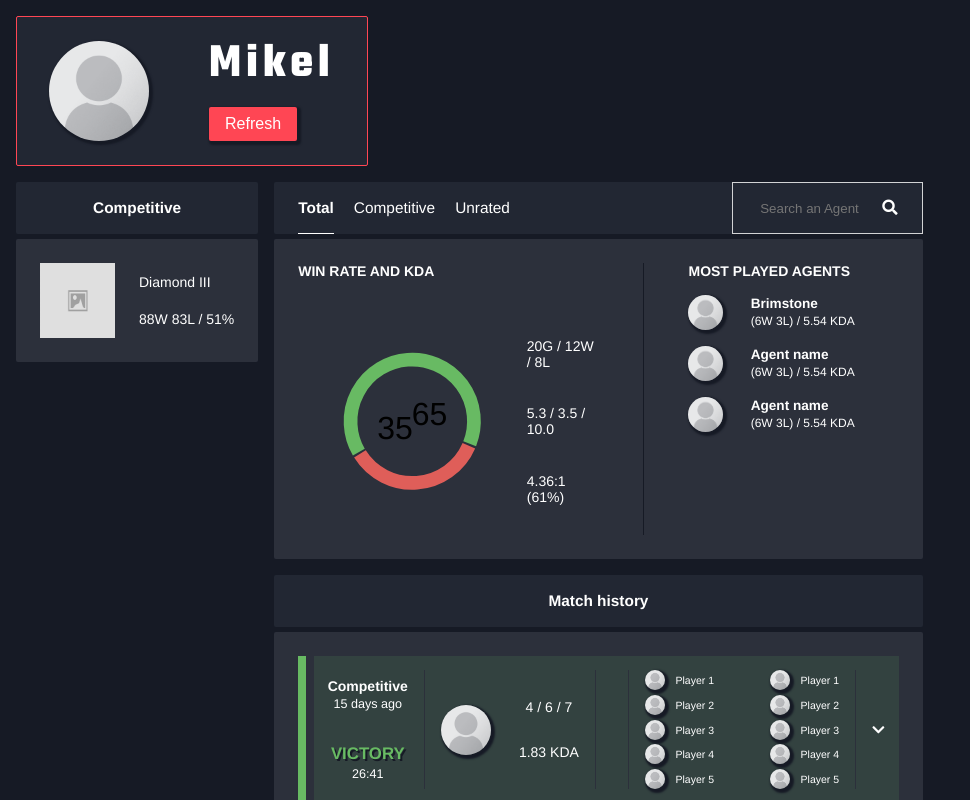
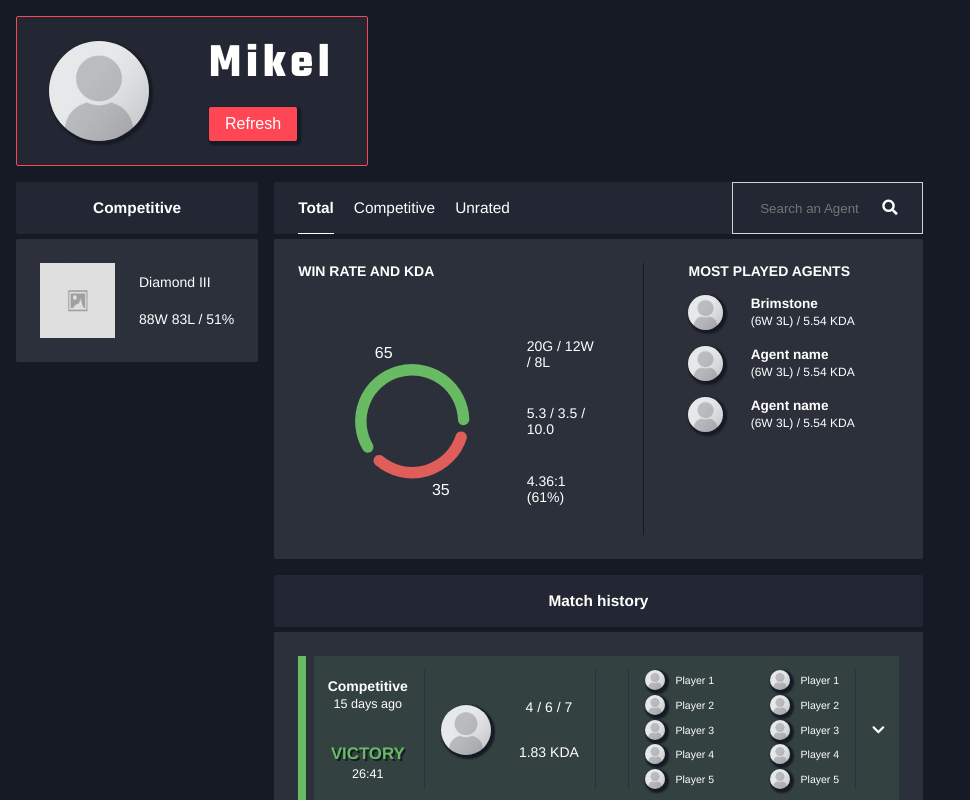
Before and after one commit to bobaec/valostats, a React (Create React App) app: page /player in a window 1280 px wide. Shown: the top 800 px of the page, without its empty margins (0-970 px from the left). Built offline with nearby package versions, Linux system fonts and the light colour scheme.

Commit message:
fix labels on piechart

```diff
--- a/src/components/playerComponents/HistoryOverviewPiechart.jsx
+++ b/src/components/playerComponents/HistoryOverviewPiechart.jsx
@@ -1,33 +1,38 @@
-import React, { useState } from "react";
-import { PieChart } from "react-minimal-pie-chart";
+import React, { useState } from 'react';
+import { PieChart } from 'react-minimal-pie-chart';
 
 export default function HistoryOverviewPiechart() {
+  const style = {
+    fill: 'white',
+    fontSize: '7px',
+  };
+
   return (
     <PieChart
       animationDuration={500}
-      animationEasing="ease-out"
+      animationEasing='ease-out'
       center={[50, 50]}
       data={[
         {
-          color: "#68ba63",
-          title: "One",
+          color: '#68ba63',
+          title: 'One',
           value: 65,
         },
         {
-          color: "#df5e59",
-          title: "Two",
+          color: '#df5e59',
+          title: 'Two',
           value: 35,
         },
       ]}
       label={({ dataEntry }) => dataEntry.value}
+      labelPosition={125}
+      labelStyle={style}
       totalValue={100}
-      rounded={false}
-      center={[50, 50]}
-      labelPosition={10}
+      rounded={true}
       lengthAngle={360}
       lineWidth={20}
-      paddingAngle={2}
-      radius={30}
+      paddingAngle={20}
+      radius={25}
       startAngle={150}
       viewBoxSize={[100, 100]}
     />
```
